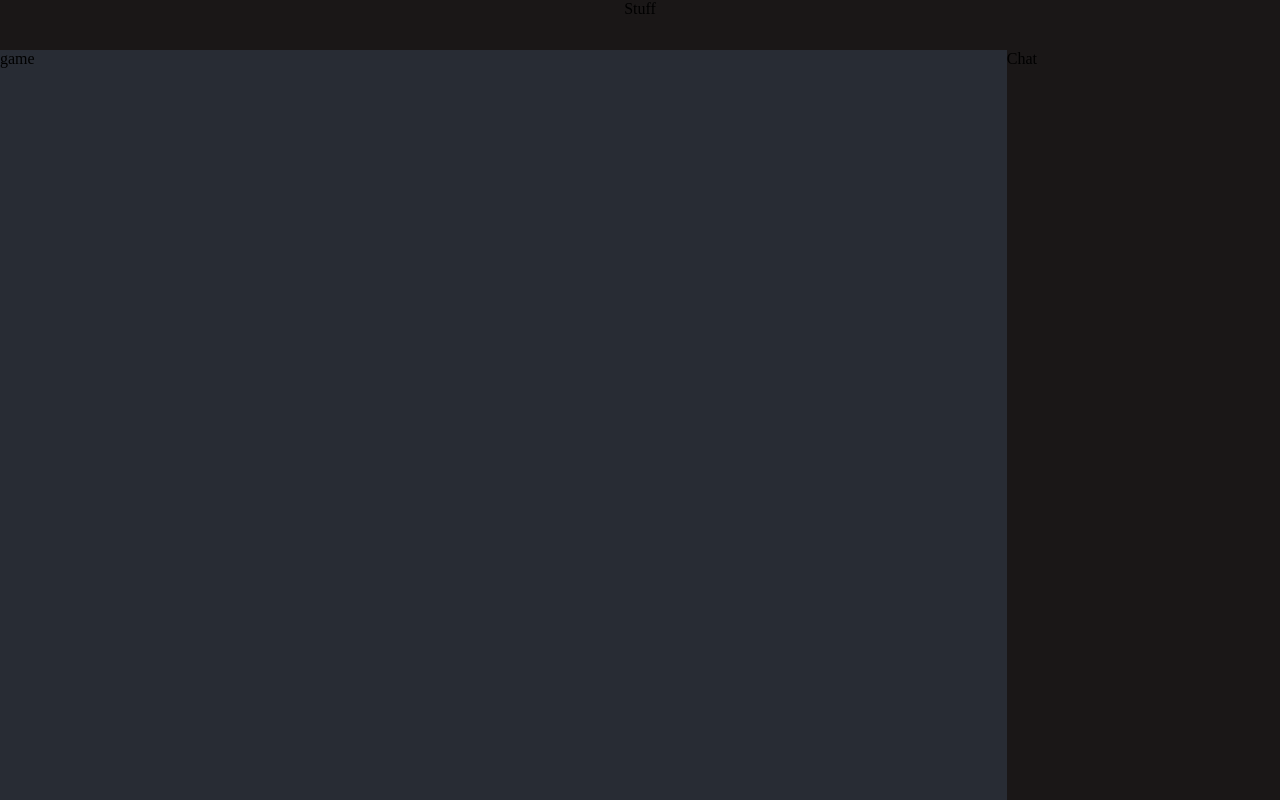
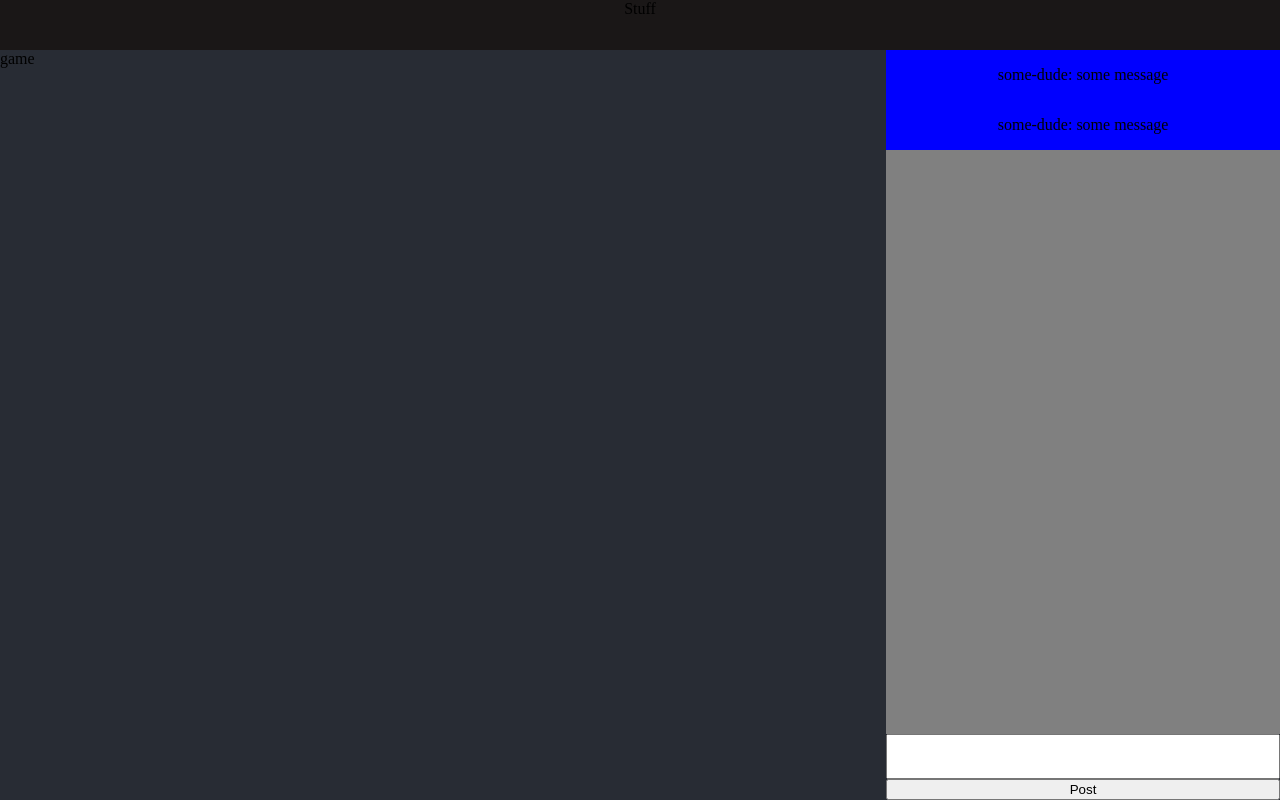
Before and after one commit to RicardFabien/StepInTheDarkProject, a React (Create React App) app in the folder frontend/: page / in a window 1280 px wide. Built offline with nearby package versions, Linux system fonts and the light colour scheme.

Commit message:
feat: basic chat UI

```diff
--- a/frontend/src/Chat/Chat.js
+++ b/frontend/src/Chat/Chat.js
@@ -1,7 +1,27 @@
-function Chat(){
+import "./Chat.css"
+import ChatMessage from "./parts/ChatMessage";
+
+function Chat({messages, sendMessage}){
+
+    console.log(messages[0].content)
+
+    var chatMessages = messages.map((msg,count) =>{
+        return (
+
+                <ChatMessage message={msg}/>
+
+            )
+    }
+    );
+    console.log(chatMessages)
+
     return (
-        <div className="Chat App-part">
-            Chat
+        <div className="Chat">
+            <div id="screen">
+                {chatMessages}
+            </div>
+            <textarea></textarea>
+            <button onClick ={sendMessage}>Post</button>
         </div>
     )
 }
--- /dev/null
+++ b/frontend/src/Chat/parts/ChatMessage.js
@@ -0,0 +1,12 @@
+function ChatMessage({message}){
+    return (
+        <div className = "chat-message">
+            <p>
+                <span className = "chat-author">{message.author.name}:</span> {message.content}
+            </p>
+        </div>
+
+    )
+}
+
+export default ChatMessage;
```
